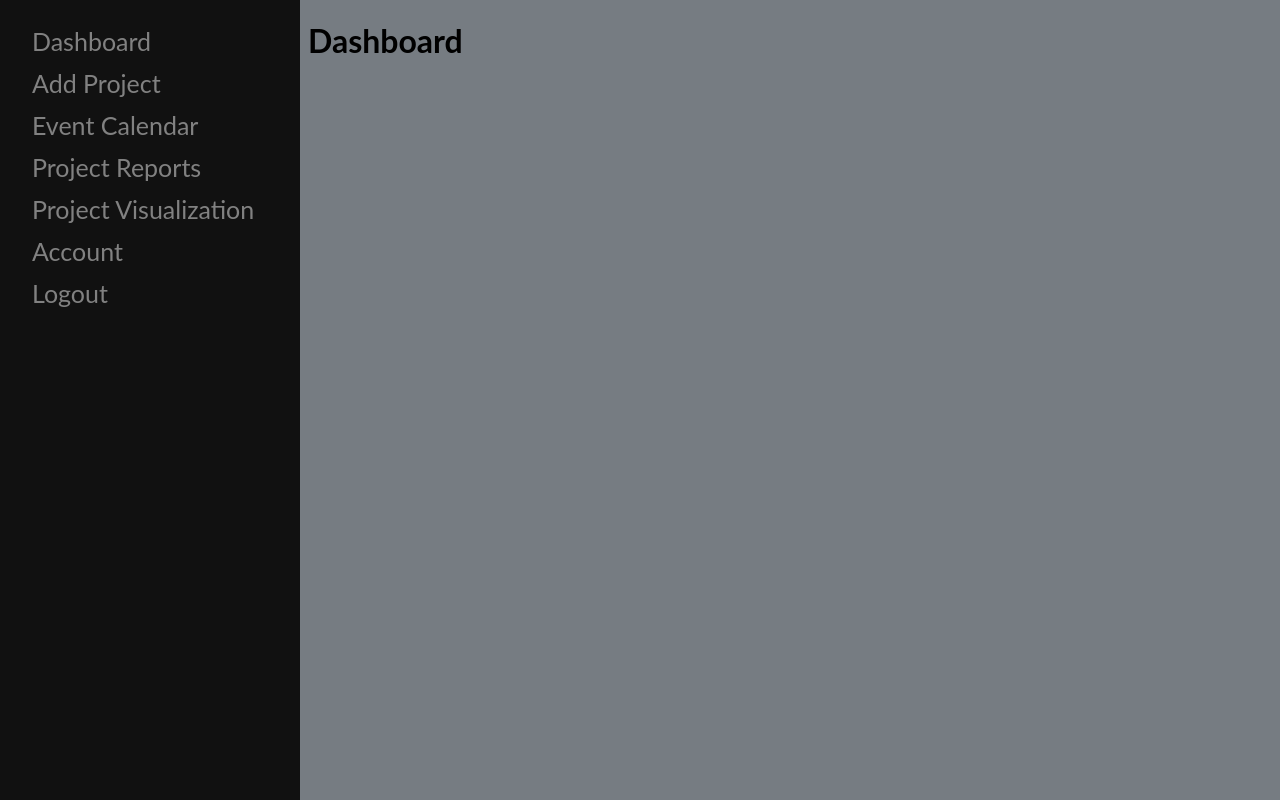
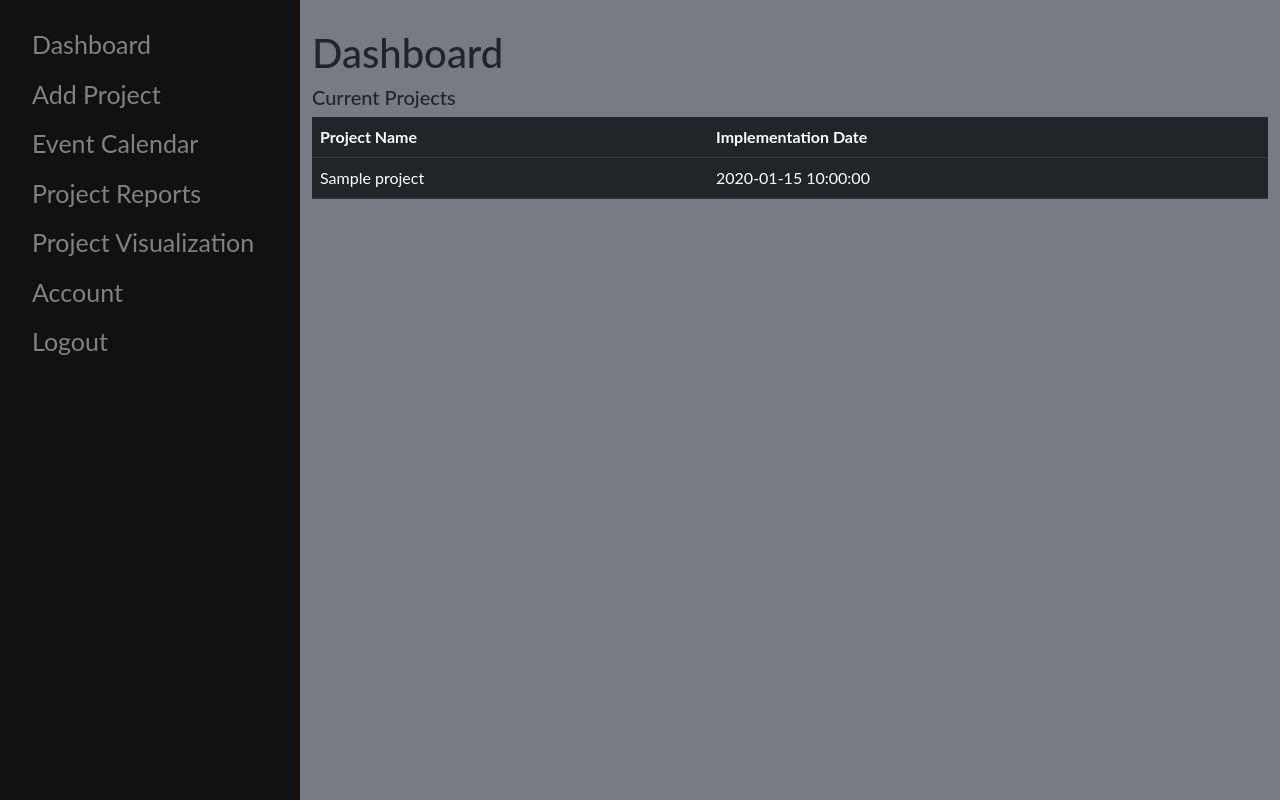
Before and after one commit to amandasuzzanne/project-management-system, a PHP site: page /home.php in a window 1280 px wide. Run offline with PHP 8.4, Linux system fonts and the light colour scheme; tables that the repository leaves empty or names only in its code hold one stand-in row (values such as "Sample post").

Commit message:
added current projects table to dashboard

```diff
--- a/home.php
+++ b/home.php
@@ -1,14 +1,20 @@
+<?php
+   include('configuration.php');
+?>
+
 <!DOCTYPE html>
 <html>
 <head>
 <meta name="viewport" content="width=device-width, initial-scale=1">
     <title>Home</title>
+    <link href="https://cdn.jsdelivr.net/npm/bootstrap@5.0.2/dist/css/bootstrap.min.css" rel="stylesheet" integrity="sha384-EVSTQN3/azprG1Anm3QDgpJLIm9Nao0Yz1ztcQTwFspd3yD65VohhpuuCOmLASjC" crossorigin="anonymous">
 </head>
 
 <style>
 body {
   font-family: "Lato", sans-serif;
   background-color:#767c82;
+  margin-left: 300px;
 }
 
 .sidenav {
@@ -35,8 +41,12 @@ body {
   color: #f1f1f1;
 }
 
+.container{
+  margin-top:3%;
+}
+
 .main {
-  margin-left: 300px; /* Same as the width of the sidenav */
+
 }
 
 @media screen and (max-height: 450px) {
@@ -56,10 +66,35 @@ body {
     <a href="#">Account</a>
     <a href="logout.php">Logout</a>
 </div>
-
+<div class="container">
 <div class="main">
   <h1>Dashboard</h1>
 </div>
 
+
+<h5>Current Projects</h5>
+
+<table class="table table-dark table-hover ">
+<tr> <th>Project Name</th> <th>Implementation Date</th></tr>
+
+<?php
+	$str = '';
+	$sql = "SELECT * FROM project ORDER BY implementation_date";
+	$result = mysqli_query($db,$sql);
+	$count = mysqli_num_rows($result);
+
+	while ($row = mysqli_fetch_array($result,MYSQLI_ASSOC))
+	{
+	$str .= "<tr>
+	<td>".$row['name']."</td>
+	<td>".$row['implementation_date']."</td>
+	</tr>";
+	}
+	echo $str;
+?>
+
+</table>
+</div>
+
 </body>
 </html>
```
